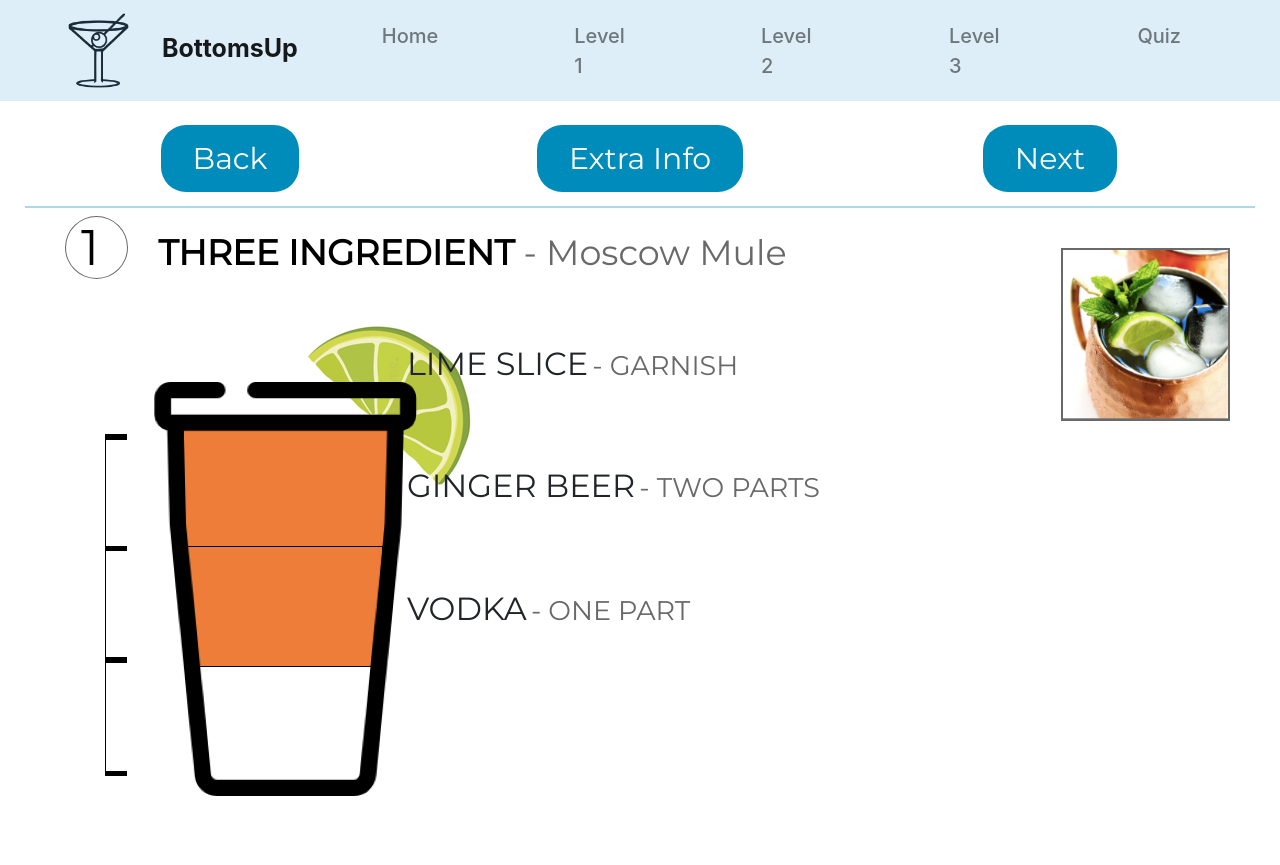
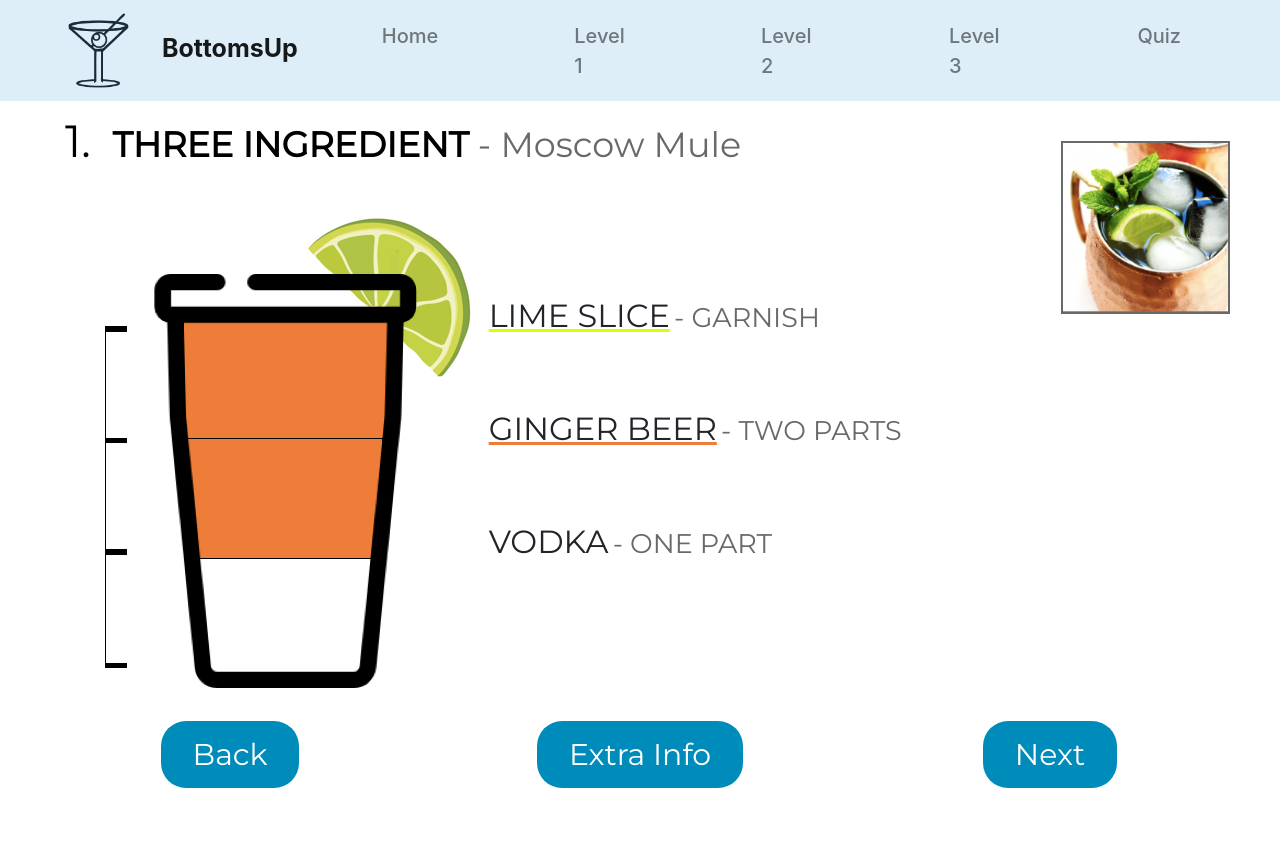
Before and after one commit to chris-cox-columbia/UID-Final-Project, a Flask app: page /learn/intro/1 in a window 1280 px wide. After the commit the page ends 788 px from the top, so only its background shows below. Run offline with Flask 2, Linux system fonts and the light colour scheme; some libraries are stand-ins or nearby versions; some web fonts are replaced.

Commit message:
added underlines & moved buttons

```diff
--- a/database.py
+++ b/database.py
@@ -53,10 +53,10 @@ drinksData = {"1":{"id":"1",
                                         }
                                     },
                     "procedure":["Fill a cocktail shaker with ice.",
-                                 "Add lime juice, rum, and Campari. Shake well.",
+                                 "Add lime juice, rum, and campari. Shake well.",
                                  "Strain into ice-filled rocks glass.",
                                  "Add grapefruit soda, stir gently and serve"],
-                    "emphasize":{"1":["lime juice", "rum", "Campari"],"2":["grapefruit soda"]},
+                    "emphasize":{"1":["lime juice", "rum", "campari"],"2":["grapefruit soda"]},
                     "next":"3"
                     },
                 "3":{"id":"3",
--- a/static/learn.css
+++ b/static/learn.css
@@ -1,18 +1,14 @@
 .learn_circle{
-    width: 60px;
-    height: 60px;
     line-height: 60px;
-    border-radius: 50%;
-    border: 1px solid dimgrey;
-    font-size: 50px;
+    font-size: 45px;
     color: black;
     text-align: center;
     display: inline;
-    padding: 0px 15px;
+    padding-top: 20px;
     font-family: 'Montserrat';
 }
 .drink_title{
-    padding: 0px 30px;
+    padding: 20px 10px;
     font-size: 35px;
     display: inline;
     font-family: 'Montserrat';
@@ -46,7 +42,7 @@
     object-fit: cover;
 }
 .ingred_box{
-    padding-top: 60px;
+    padding-top: 120px;
     font-family: 'Montserrat';
     text-transform: uppercase;
 }
@@ -109,3 +105,9 @@
 .video{
     padding: 15px;
 }
+.row{
+    margin-bottom: 5px;
+}
+.row .video{
+    margin-top: 20px;
+}
--- a/static/learn.js
+++ b/static/learn.js
@@ -49,11 +49,11 @@ function back_button_intro(drinkInfo) {
       });
 }
 
-function underline(){
+function underline(drinkInfo){
       for (const [key, value] of Object.entries(drinkInfo.ingredient_list)) {
-            console.log(key);
-            $('#ingred_name_' + key).css("text_decoration", "underline");
-            $('#ingred_name_' + key).css("text_decoration_color", drinkInfo.ingredient_details[value][0]);
+            let name = '#ingred_name_' + key
+            $(name).css("text-decoration", "underline");
+            $(name).css("text-decoration-color", drinkInfo.ingredient_details[value]["hexcode"]);
       }
 }
 
@@ -63,5 +63,5 @@ $(document).ready(function(){
       next_button_intro();
       back_button_intro(drinkInfo);
       dialog_pop_up();
-      underline();
+      underline(drinkInfo);
 })
--- a/templates/introDrinkPage.html
+++ b/templates/introDrinkPage.html
@@ -11,26 +11,12 @@
     let drinkInfo = {{drinkInfo|tojson}}
 </script>
 
-<div class="row" style="margin: 0">
-    <div class="col-md-4 bottom_button">
-        <button type="button" class="button_design" id="back_button_intro">Back</button>
-    </div>
-    <div class="col-md-4 bottom_button">
-        <button type="button" class="button_design" id="extra_info_button">Extra Info</button>
-    </div>
-    <div class="col-md-4 bottom_button">
-        <button type="button" class="button_design" id="next_button_intro">Next</button>
-    </div>
-</div>
-
-<div class="line_break"></div>
-
 <div class="a-container">
     <div class="row">
         <div class="col-md-10" id="fixed_div_height">
             <div>
                 <div class="learn_circle">
-                    <span>{{drinkInfo.id}}</span>
+                    <span>{{drinkInfo.id}}.</span>
                 </div>
                 <div class="drink_title">
                     <span class="drink_number_name">{{drinkInfo.ingredient_number}} Ingredient</span>
@@ -38,10 +24,10 @@
                 </div>
             </div>
             <div class="row">
-                <div class="col-md-4 image_column">
+                <div class="col-md-5 image_column">
                     <img src="{{ url_for('static', filename = drinkInfo.id + '-graphic.png') }}" class="main_image">
                 </div>
-                <div class="col-md-8 ingred_box">
+                <div class="col-md-7 ingred_box">
                     {% for i in range(0, drinkInfo.ingredient_list|length) %}
                         <div class="ingred_list_{{drinkInfo.ingredient_number}}">
                             <span class="ingred_name" id="ingred_name_{{i}}">{{drinkInfo.ingredient_list[i]}}</span>
@@ -59,6 +45,20 @@
     </div>
 </div>
 
+<div class="bottom_bar">
+    <div class="row" style="margin: 0">
+        <div class="col-md-4 bottom_button">
+            <button type="button" class="button_design" id="back_button_intro">Back</button>
+        </div>
+        <div class="col-md-4 bottom_button">
+            <button type="button" class="button_design" id="extra_info_button">Extra Info</button>
+        </div>
+        <div class="col-md-4 bottom_button">
+            <button type="button" class="button_design" id="next_button_intro">Next</button>
+        </div>
+    </div>
+</div>
+
 <div id="dialog" class="discard_box" title="Extra Info">
     {% for i in range(0, drinkInfo.description|length) %}
     <div class="info_box">
--- a/templates/welcome.html
+++ b/templates/welcome.html
@@ -7,8 +7,8 @@
 </div>
 <br>
 <br>
-<h4 style="text-align: center;">Tired of drinking vodka sodas and vodka cranberries? <br>
-    Here are BottomsUp, we'll equip you with three delicious cocktails for your next wild night. <br>
+<h4 style="text-align: center; font-family: 'Montserrat'";>Tired of drinking vodka sodas and vodka cranberries? <br>
+    Here at BottomsUp, we'll equip you with three delicious cocktails for your next wild night. <br>
     Walk to the bar with confidence and be the cool bartender at every party you attend.</h4>
 <br>
 
```
Also changed, not shown: templates/videoDrinkPage.html (+16 -16 lines).
